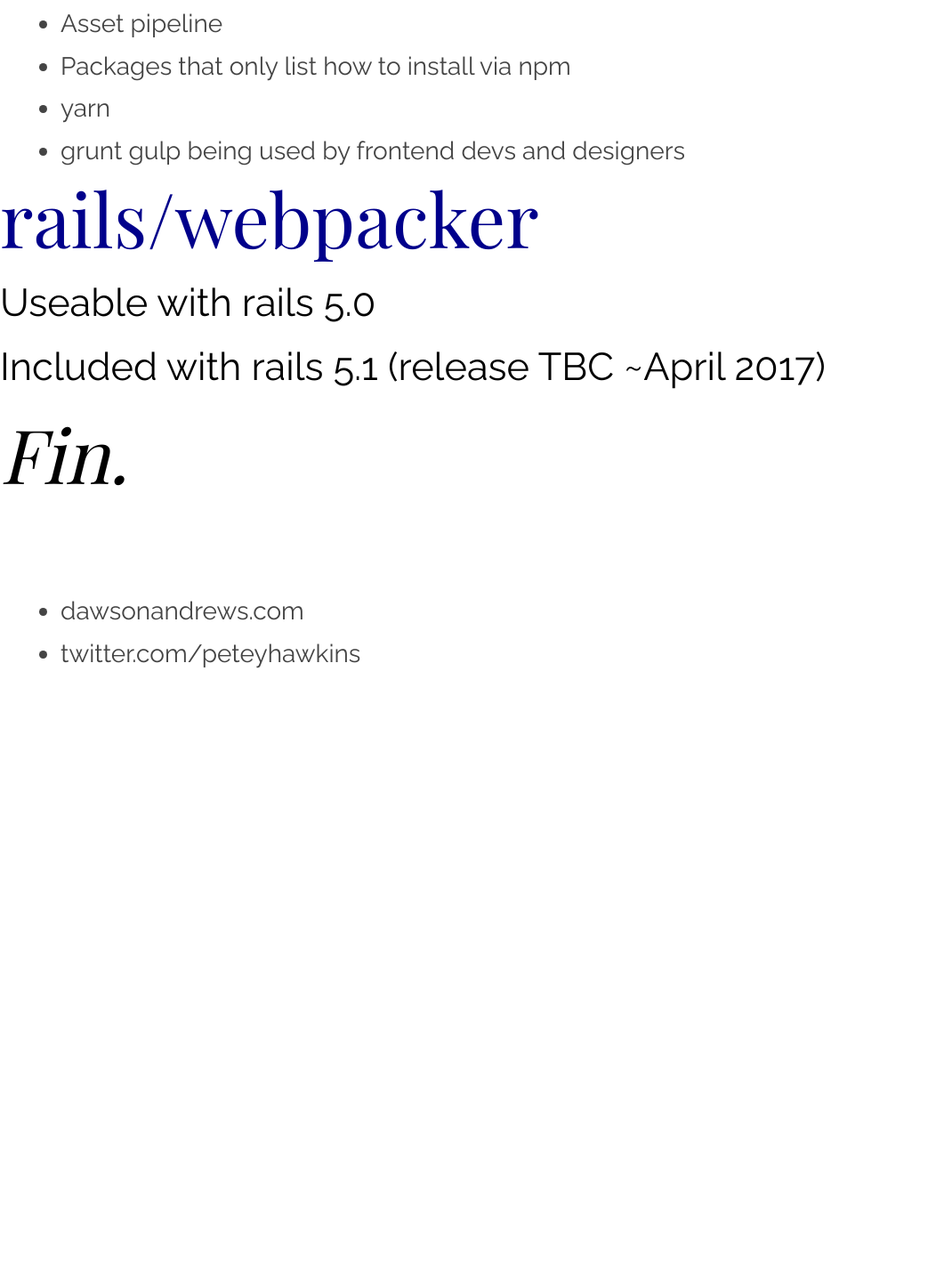
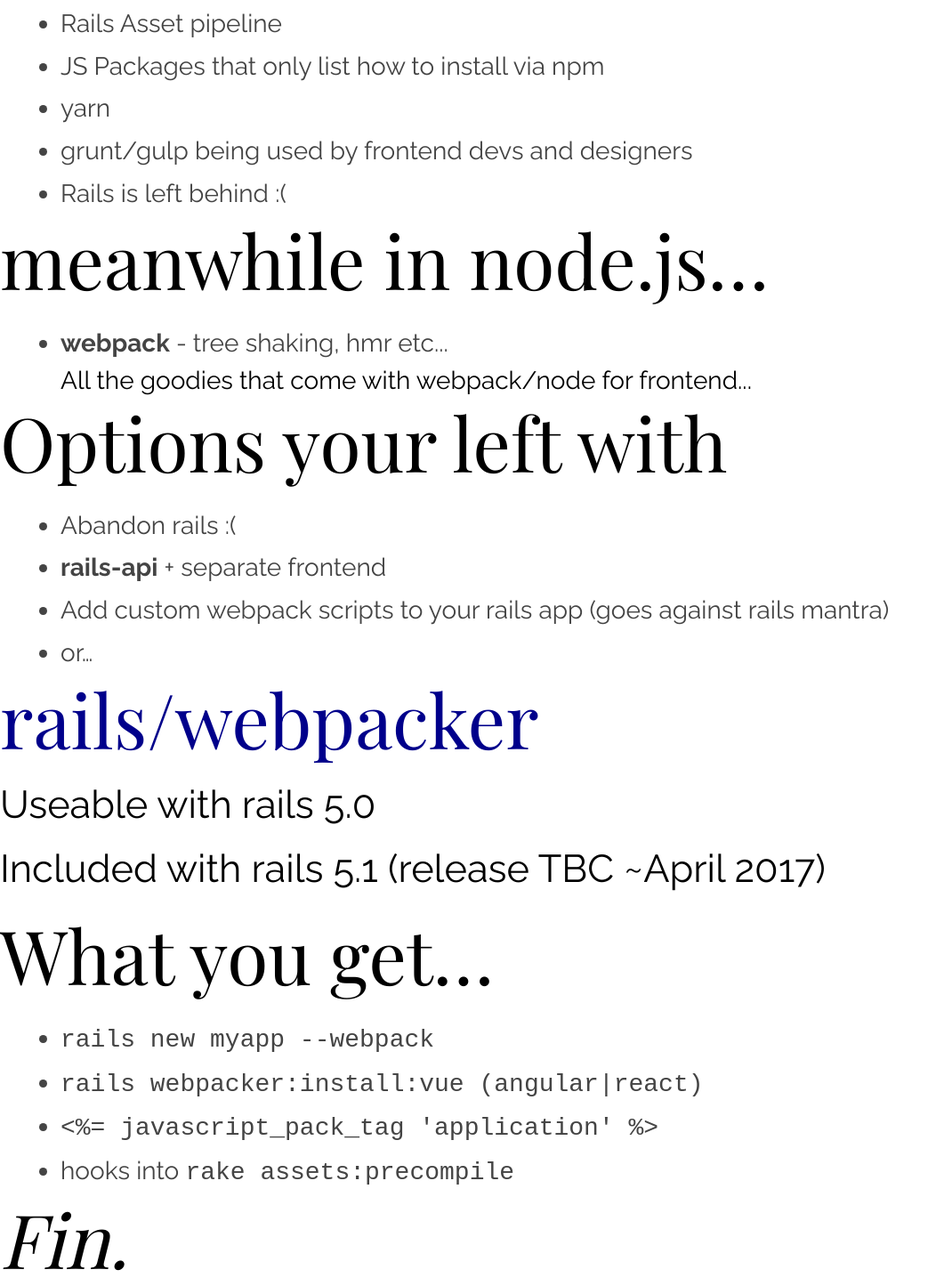
Before and after one commit to phawk/rails5-webpack, a website built with webpack: page src/index.html in a window 1280 px wide. Shown: the part 846-2291 px from the top of the page at 89% size, without its empty margins (0-1061 px from the left). Before the commit the page ends 1605 px from the top, so only its background shows below. Built offline with nearby package versions, Linux system fonts and the light colour scheme; a web font is replaced by a local one; what reveal would draw is missing.

Commit message:
Add more slides

```diff
--- a/src/index.html
+++ b/src/index.html
@@ -35,10 +35,31 @@
           <h1>Current state of affairs</h1>
 
           <ul>
-            <li>Asset pipeline</li>
-            <li>Packages that only list how to install via npm</li>
+            <li>Rails Asset pipeline</li>
+            <li>JS Packages that only list how to install via npm</li>
             <li>yarn</li>
-            <li>grunt gulp being used by frontend devs and designers</li>
+            <li>grunt/gulp being used by frontend devs and designers</li>
+            <li>Rails is left behind :(</li>
+          </ul>
+        </section>
+
+        <section>
+          <h1>meanwhile in node.js&hellip;</h1>
+
+          <ul>
+            <li><strong>webpack</strong> - tree shaking, hmr etc...</li>
+            All the goodies that come with webpack/node for frontend...
+          </ul>
+        </section>
+
+        <section>
+          <h1>Options your left with</h1>
+
+          <ul>
+            <li class="fragment" data-fragment-index="0">Abandon rails :(</li>
+            <li class="fragment" data-fragment-index="1"><strong>rails-api</strong> + separate frontend</li>
+            <li class="fragment" data-fragment-index="2">Add custom webpack scripts to your rails app (goes against rails mantra)</li>
+            <li class="fragment" data-fragment-index="3">or&hellip;</li>
           </ul>
         </section>
 
@@ -50,7 +71,14 @@
         </section>
 
         <section>
-          <h1></h1>
+          <h1>What you get&hellip;</h1>
+
+          <ul>
+            <li class="fragment" data-fragment-index="0"><code>rails new myapp --webpack</code></li>
+            <li class="fragment" data-fragment-index="1"><code>rails webpacker:install:vue (angular|react)</code></li>
+            <li class="fragment" data-fragment-index="2"><code>&lt;%= javascript_pack_tag 'application' %&gt;</code></li>
+            <li class="fragment" data-fragment-index="3">hooks into <code>rake assets:precompile</code></li>
+          </ul>
         </section>
 
         <section>
```
